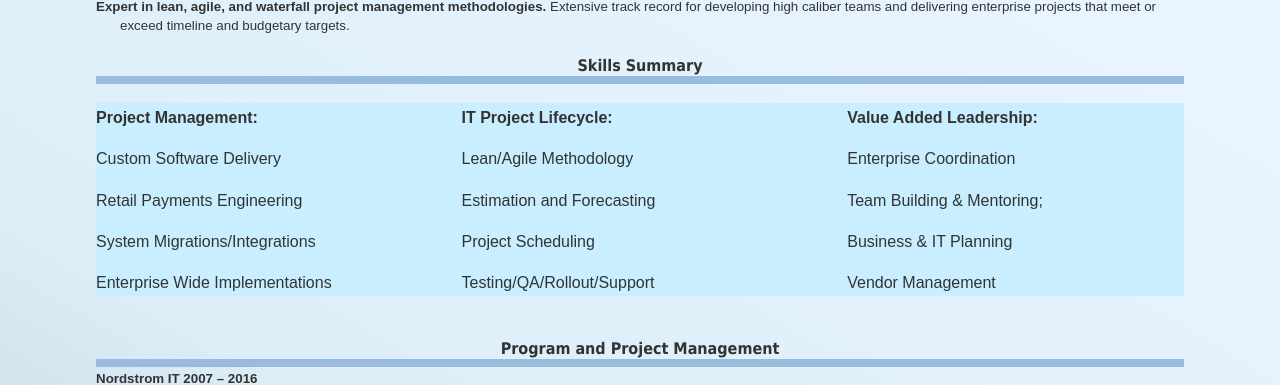
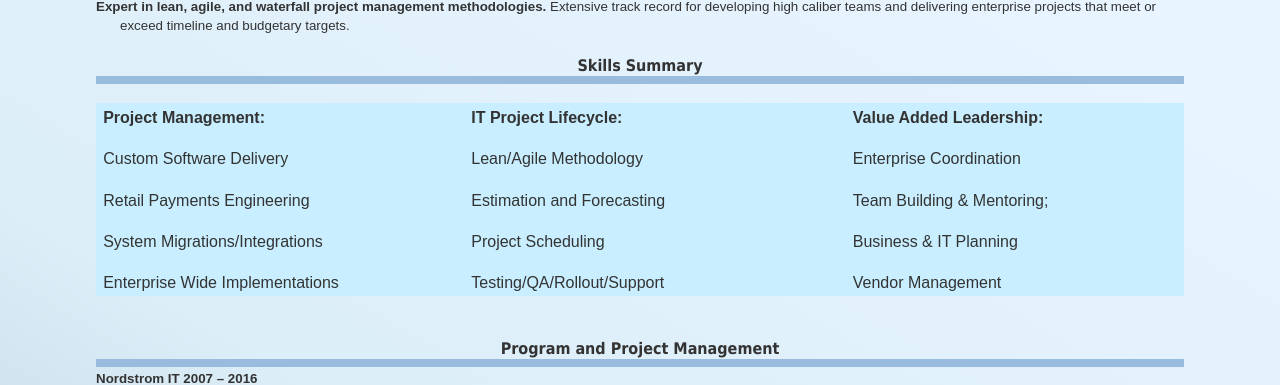
Before and after one commit to mo4dawg/mo4dawg.github.io, a Jekyll site: the page built from CV/index.html, in a window 1280 px wide. Shown: the part 395-780 px from the top of the page. Built offline with Jekyll 4.4.1, drawn with Linux system fonts in a browser that asks for light colours.

Commit message:
Update index.html

```diff
--- a/CV/index.html
+++ b/CV/index.html
@@ -448,7 +448,7 @@ mso-fareast-font-family:"Times New Roman"'><o:p>&nbsp;</o:p></span></span></p>
 <table   border=0 cellspacing=0 cellpadding=0
  style='margin: 0px; mso-padding-alt:0in 5.4pt 0in 5.4pt'>
  <tr style='mso-yfti-irow:0;mso-yfti-firstrow:yes;mso-yfti-lastrow:yes'>
-  <td width = "500" valign=top style=padding:0in 5.4pt 0in 5.4pt'>
+  <td width = "500" valign=top style='padding:0in 5.4pt 0in 5.4pt'>
   <p class=MyZoomClass style='margin-top:2.0pt;margin-right:0in;margin-bottom:
   4.0pt;margin-left:0in;line-height:normal'><span style='mso-bookmark:top'><b
   style='mso-bidi-font-weight:normal'><span style='font-size:10.0pt;font-family:
```
